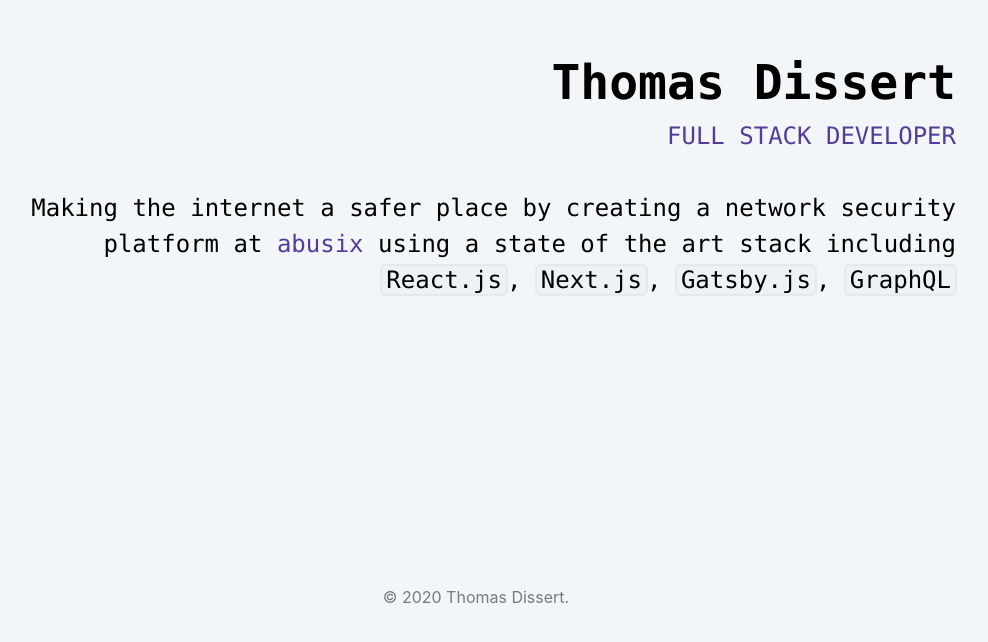
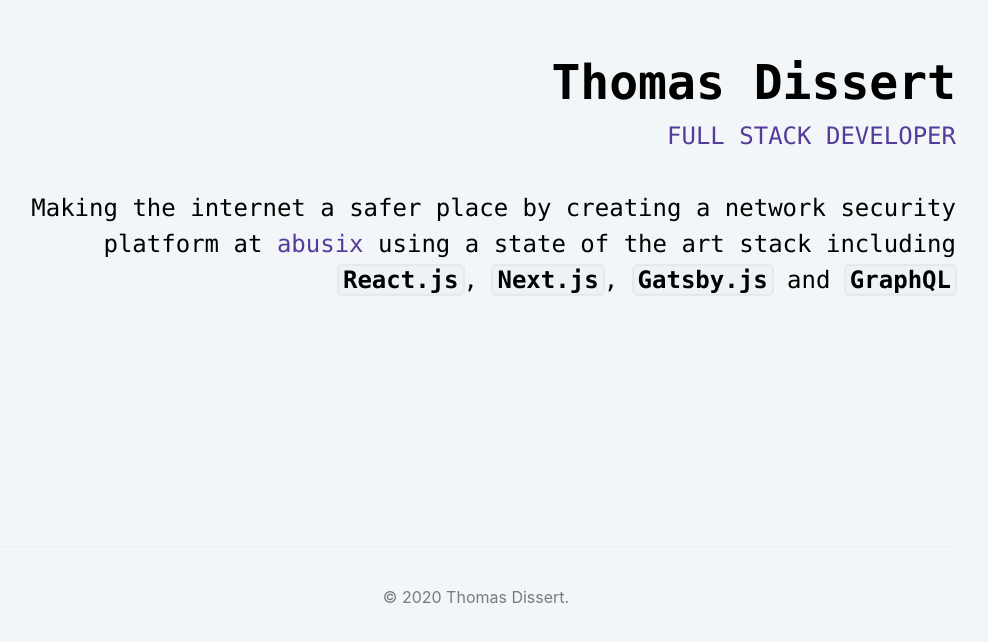
Before and after one commit to thomasdissert/portfolio-website, a Next.js app: page / in a window 1280 px wide. Shown: the part 154-796 px from the top of the page, without its empty margins (164-1152 px from the left). Built offline with nearby package versions, Linux system fonts and the light colour scheme.

Commit message:
small style change

```diff
--- a/pages/index.js
+++ b/pages/index.js
@@ -21,19 +21,19 @@
             abusix
           </a>{" "}
           using a state of the art stack including{" "}
-          <span className="border bg-gray-200 rounded shadow-xs px-1">
+          <span className="font-semibold border bg-gray-200 rounded shadow-xs px-1">
             React.js
           </span>
           ,{" "}
-          <span className="border bg-gray-200 rounded shadow-xs px-1">
+          <span className="font-semibold border bg-gray-200 rounded shadow-xs px-1">
             Next.js
           </span>
           ,{" "}
-          <span className="border bg-gray-200 rounded shadow-xs px-1">
+          <span className="font-semibold border bg-gray-200 rounded shadow-xs px-1">
             Gatsby.js
-          </span>
-          ,{" "}
-          <span className="border bg-gray-200 rounded shadow-xs px-1">
+          </span>{" "}
+          and{" "}
+          <span className="font-semibold border bg-gray-200 rounded shadow-xs px-1">
             GraphQL
           </span>
         </p>
```
